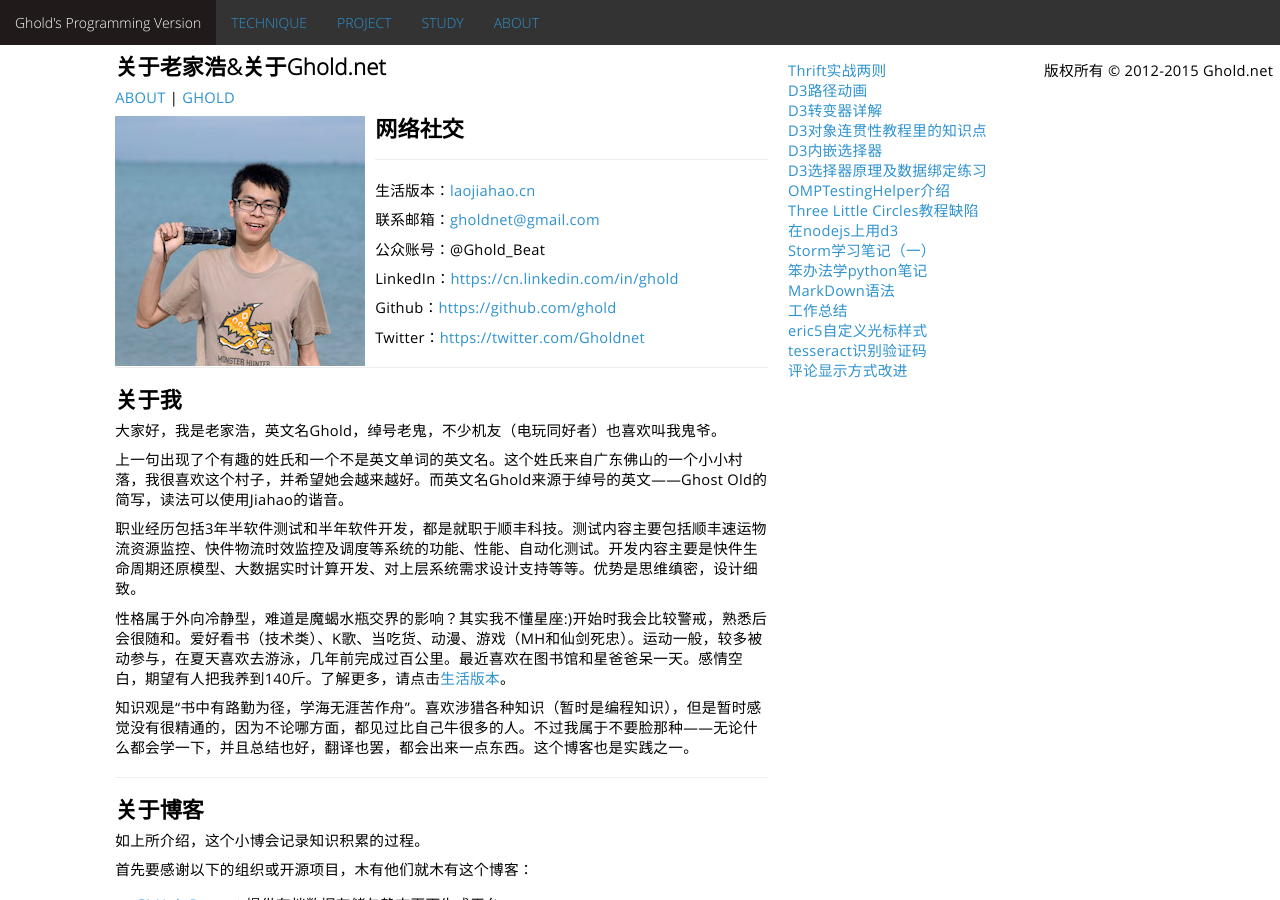
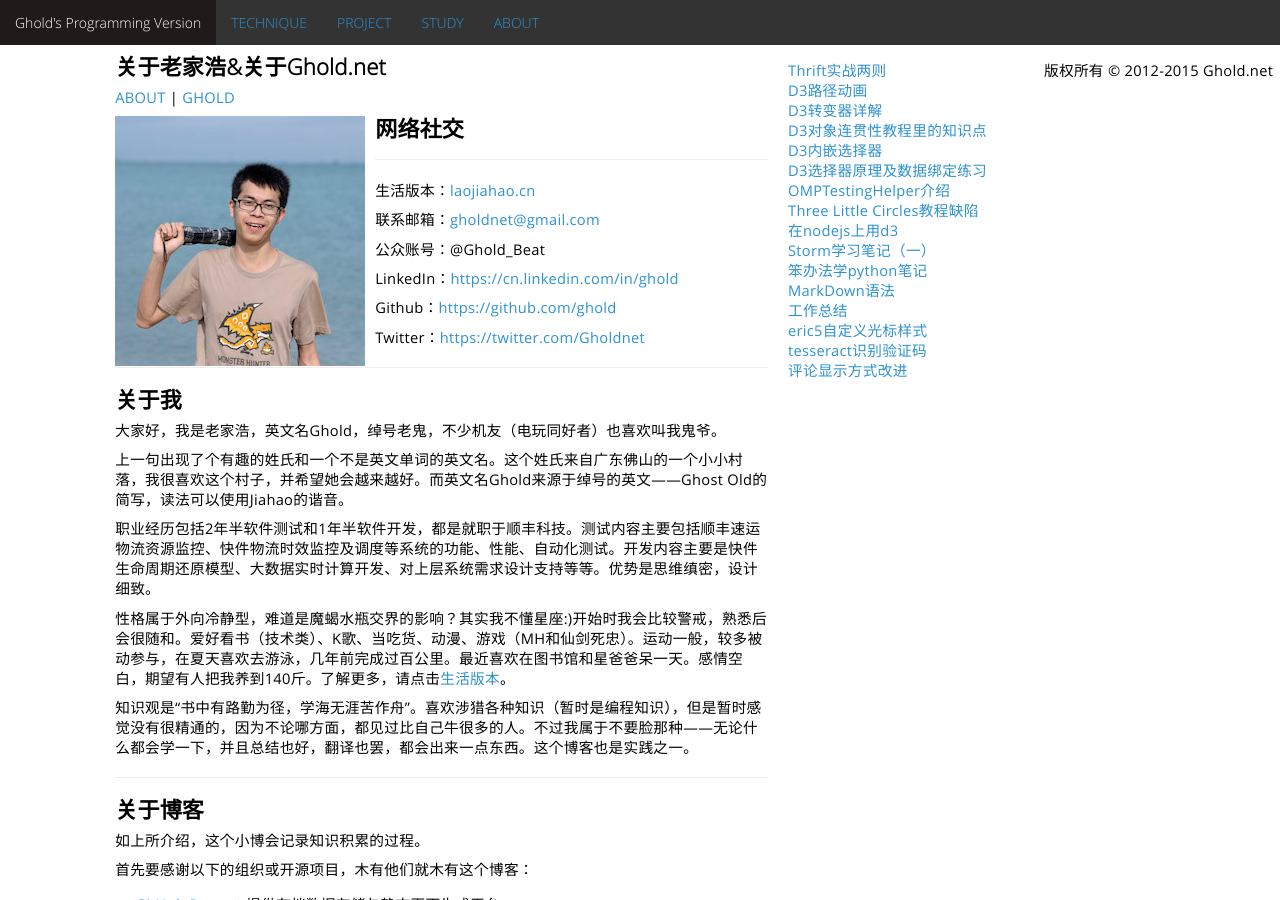
Before and after one commit to ghold/ghold.github.io, a Jekyll site: the page built from about.md, in a window 1280 px wide and 900 px high. Built offline with Jekyll 4.4.1, drawn with Linux system fonts in a browser that asks for light colours; Markdown is read by kramdown in place of the engine named in the settings.

Commit message:
update about

```diff
--- a/about.md
+++ b/about.md
@@ -5,7 +5,7 @@
 tags: GHOLD
 ---
 
-<div id="qrcode"><img src="assets/img/about/qrcode.jpg" /></div>
+
 
 <style>
 img {
@@ -22,6 +22,8 @@
 }
 </style>
 ![你好，我是啊浩](/assets/img/about/ghold.jpg "你好，我是啊浩")
+
+<div id="qrcode"><img src="assets/img/about/qrcode.jpg" /></div>
 
 ###网络社交
 
@@ -46,7 +48,7 @@
 
 上一句出现了个有趣的姓氏和一个不是英文单词的英文名。这个姓氏来自广东佛山的一个小小村落，我很喜欢这个村子，并希望她会越来越好。而英文名Ghold来源于绰号的英文——Ghost Old的简写，读法可以使用Jiahao的谐音。
 
-职业经历包括3年半软件测试和半年软件开发，都是就职于顺丰科技。测试内容主要包括顺丰速运物流资源监控、快件物流时效监控及调度等系统的功能、性能、自动化测试。开发内容主要是快件生命周期还原模型、大数据实时计算开发、对上层系统需求设计支持等等。优势是思维缜密，设计细致。
+职业经历包括2年半软件测试和1年半软件开发，都是就职于顺丰科技。测试内容主要包括顺丰速运物流资源监控、快件物流时效监控及调度等系统的功能、性能、自动化测试。开发内容主要是快件生命周期还原模型、大数据实时计算开发、对上层系统需求设计支持等等。优势是思维缜密，设计细致。
 
 性格属于外向冷静型，难道是魔蝎水瓶交界的影响？其实我不懂星座:)开始时我会比较警戒，熟悉后会很随和。爱好看书（技术类）、K歌、当吃货、动漫、游戏（MH和仙剑死忠）。运动一般，较多被动参与，在夏天喜欢去游泳，几年前完成过百公里。最近喜欢在图书馆和星爸爸呆一天。感情空白，期望有人把我养到140斤。了解更多，请点击[生活版本](http://laojiahao.cn)。
 
```
